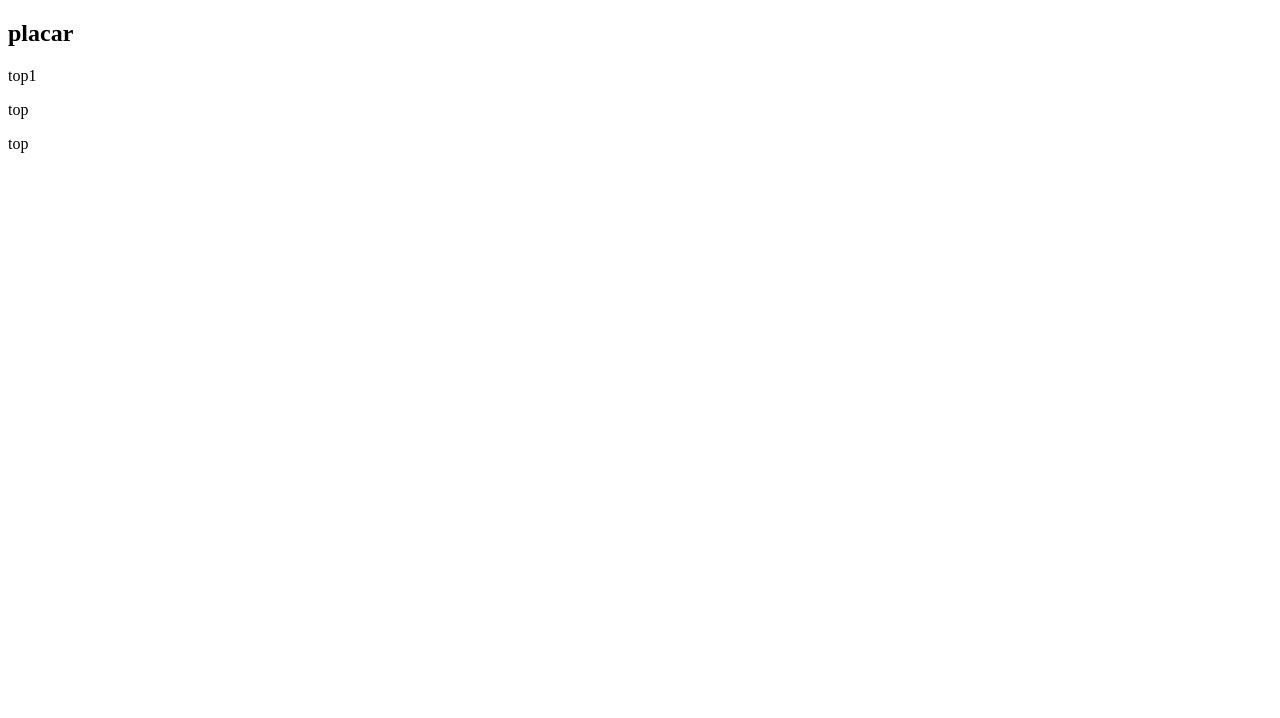
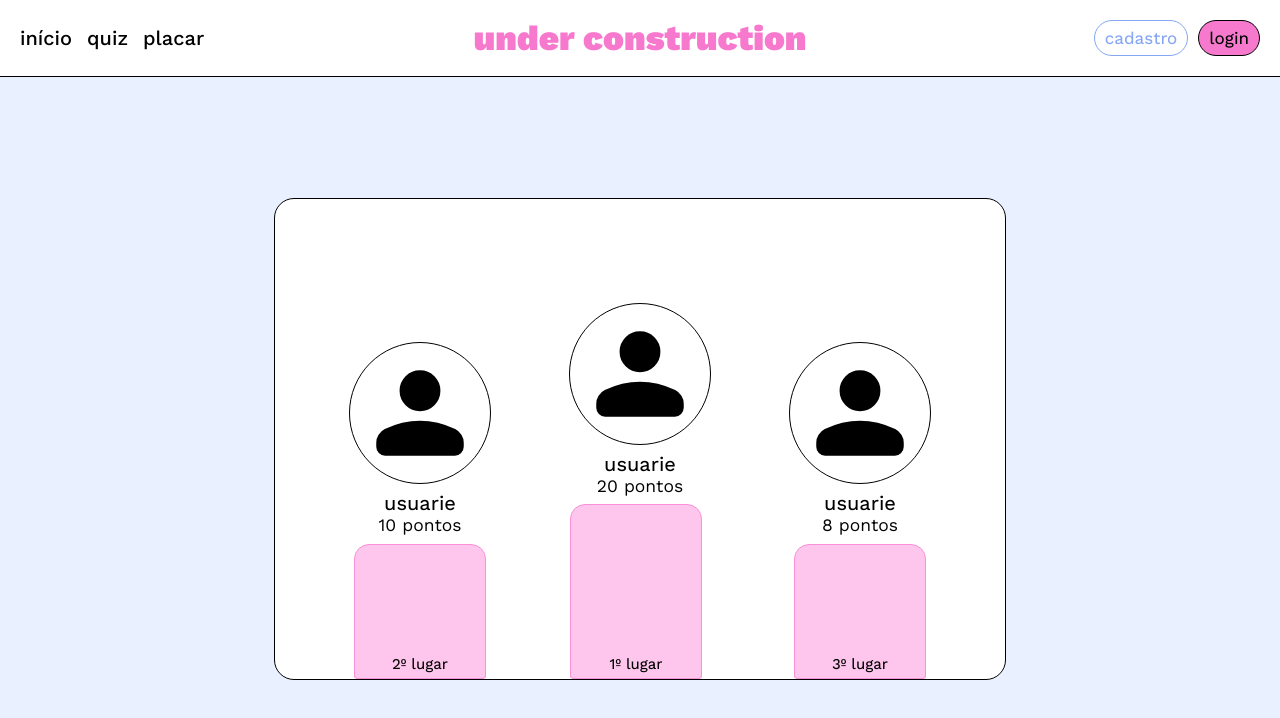
Before and after one commit to mikki-unix/under-construction, a website: page public/placar.html in a window 1280 px wide. Drawn offline with nearby package versions, Linux system fonts and the light colour scheme; no server answers.

Commit message:
Estilização placar
Agora a página de placar está totalmente estilizada

Resumo de adições/modificações:
* A folha de estilo do painel foi importada a nova folha de estilo para essa página (placar.css).
* O HTML foi totalmente reestruturado para incorporar todas as mudanças/adições.
* Nas divs dos usuaries agora há uma div para suas fotos de perfil. Será preciso incorporar isso nas rotas e no JS.
* Há um pódio para cada lugar. Isso foi feito usando uma classe que tem position absolute, e se limita a main com position relative.

```diff
--- a/public/assets/js/login.js
+++ b/public/assets/js/login.js
@@ -24,9 +24,9 @@ function logarUsuario() {
             resposta.json().then(json => {
                 console.log(json); ''
                 console.log(JSON.stringify(json));
-                sessionStorage.ID_USUARIO = json.id;
-                sessionStorage.NOME_USUARIO = json.nome;
-                sessionStorage.IMAGEM_USUARIO = json.imagem
+                sessionStorage.ID_USUARIE = json.id;
+                sessionStorage.NOME_USUARIE = json.nome;
+                sessionStorage.IMAGEM_USUARIE = json.imagem
             });
 
             recarregarPaginaAtual()
--- /dev/null
+++ b/public/assets/styles/placar.css
@@ -0,0 +1,67 @@
+@import url(painel.css);
+
+:root {
+    --radius0: 1.5rem;
+    --radius1: .3rem;
+}
+
+main {
+    width: 65rem;
+    height: 40rem;
+    position: relative;
+}
+
+section.flex-center {
+    height: 27rem;
+    gap: 8rem;
+    flex-wrap: nowrap;
+}
+
+section > div {
+    font-size: 1.75rem;
+}
+
+div#top0 {
+    align-self: flex-start;
+}
+
+div.perfil {
+    width: 14rem;
+    aspect-ratio: 1;
+
+    margin-bottom: .8rem;
+    outline: var(--borda-padrao);
+    border-radius: 50%;
+
+    background-size: cover;
+    background-image: url('../icons/person.svg');
+}
+
+span.nome {
+    font-size: 2rem;
+    font-weight: 450;
+}
+
+.podio {
+    position: absolute;
+    bottom: 0;
+
+    width: 13rem;
+
+    padding-top: 11rem;
+    padding-bottom: .5rem;
+
+    border: var(--borda-padrao);
+    border-color: var(--dark-pink);
+    border-radius: var(--radius0) var(--radius0) var(--radius1) var(--radius1);
+
+    text-align: center;
+    font-size: 1.5rem;
+    font-weight: 450;
+
+    background-color: var(--light-pink);
+}
+
+.podio#top0 {
+    padding-top: 15rem;
+}
--- a/public/placar.html
+++ b/public/placar.html
@@ -4,31 +4,92 @@
     <meta charset="UTF-8">
     <meta name="viewport" content="width=device-width, initial-scale=1.0">
     <title>placar</title>
+    <link rel="stylesheet" href="assets/styles/placar.css">
     <script src="assets/js/rank.js"></script>
     <script src="assets/js/exibicao.js"></script>
+    <script src="assets/js/login.js"></script>
 </head>
-<body onload="obterPlacar()">
-    <h2>placar</h2>
-    <div>
-        <p>top1</p>
-        <strong>
-            <span id="span_nome0"></span>
-            <span id="span_pontuacao0"></span>
-        </strong>
-    </div>
-    <div>
-        <p>top</p>
-        <strong>
-            <span id="span_nome1"></span>
-            <span id="span_pontuacao1"></span>
-        </strong>
-    </div>
-    <div>
-        <p>top</p>
-        <strong>
-            <span id="span_nome2"></span>
-            <span id="span_pontuacao2"></span>
-        </strong>
-    </div>
+<body class="viewport flex-column" onload="obterPlacar()">
+    <header id="main" class="flex-space">
+        <nav class="flex-center">
+            <a href="index.html">início</a>
+            <a href="quiz.html">quiz</a>
+            <a href="placar.html">placar</a>
+        </nav>
+
+        <h1 id="titulo-site">
+            <a href="index.html">under construction</a>
+        </h1>
+
+        <section id="section_sessao" class="flex-end">
+            <button id="cadastro" class="acao" onclick="window.location = 'cadastro.html'">
+                cadastro
+            </button>
+            <button id="login" class="acao" onclick="abrirFecharMenu('login')">
+                login
+            </button>
+        </section>
+
+        <section id="section_usuarie" class="flex-end" style="display: none;" onclick="abrirFecharMenu('usuarie')">
+            <span id="span_nome_usuarie">usuárie</span>
+            <div id="div_foto_perfil"></div>
+        </section>
+    </header>
+
+    <aside id="aside_menu_login" class="menu-flutuante flex-column" style="display: none;">
+        <form class="flex-column">
+            <span class="campo flex-space">
+                <img src="assets/icons/badge.svg">
+                <input id="input_usuarie" placeholder="usuarie">
+            </span>
+            <span class="campo flex-space">
+                <img src="assets/icons/password.svg">
+                <input id="input_senha" type="password" placeholder="••••••">
+            </span>
+        </form>
+
+        <span id="span_erro" style="display: none;">deu xabu</span>
+
+        <button class="acao login" onclick="logarUsuarie()">
+            logar
+        </button>
+    </aside>
+
+    <aside id="aside_menu_usuarie" class="menu-flutuante flex-column" style="display: none;">
+        <button id="painel" class="opcao" onclick="window.location = 'painel/'">
+            <img src="assets/icons/dashboard.svg">
+            <span>painel</span>
+        </button>
+        </button>
+        <button id="logout" class="opcao" onclick="deslogarUsuarie()">
+            <img src="assets/icons/logout.svg">
+            <span>sair</span>
+        </button>
+    </aside>
+
+    <main class="flex-center">
+        <section class="flex-center">
+            <div class="flex-column">
+                <div class="perfil"></div>
+                <span id="span_nome1" class="nome">usuarie</span>
+                <span id="span_pontuacao1">10 pontos</span>
+                <div class="podio">2º lugar</div>
+            </div>
+
+            <div class="flex-column" id="top0">
+                <div class="perfil"></div>
+                <span id="span_nome0" class="nome">usuarie</span>
+                <span id="span_pontuacao0">20 pontos</span>
+                <div id="top0" class="podio">1º lugar</div>
+            </div>
+
+            <div class="flex-column">
+                <div class="perfil"></div>
+                <span id="span_nome2" class="nome">usuarie</span>
+                <span id="span_pontuacao2">8 pontos</span>
+                <div class="podio">3º lugar</div>
+            </div>
+        </section>
+    </main>
 </body>
 </html>
```
Also changed, not shown: public/index.html (+2 -5 lines), public/painel.html (+33 -2 lines).
